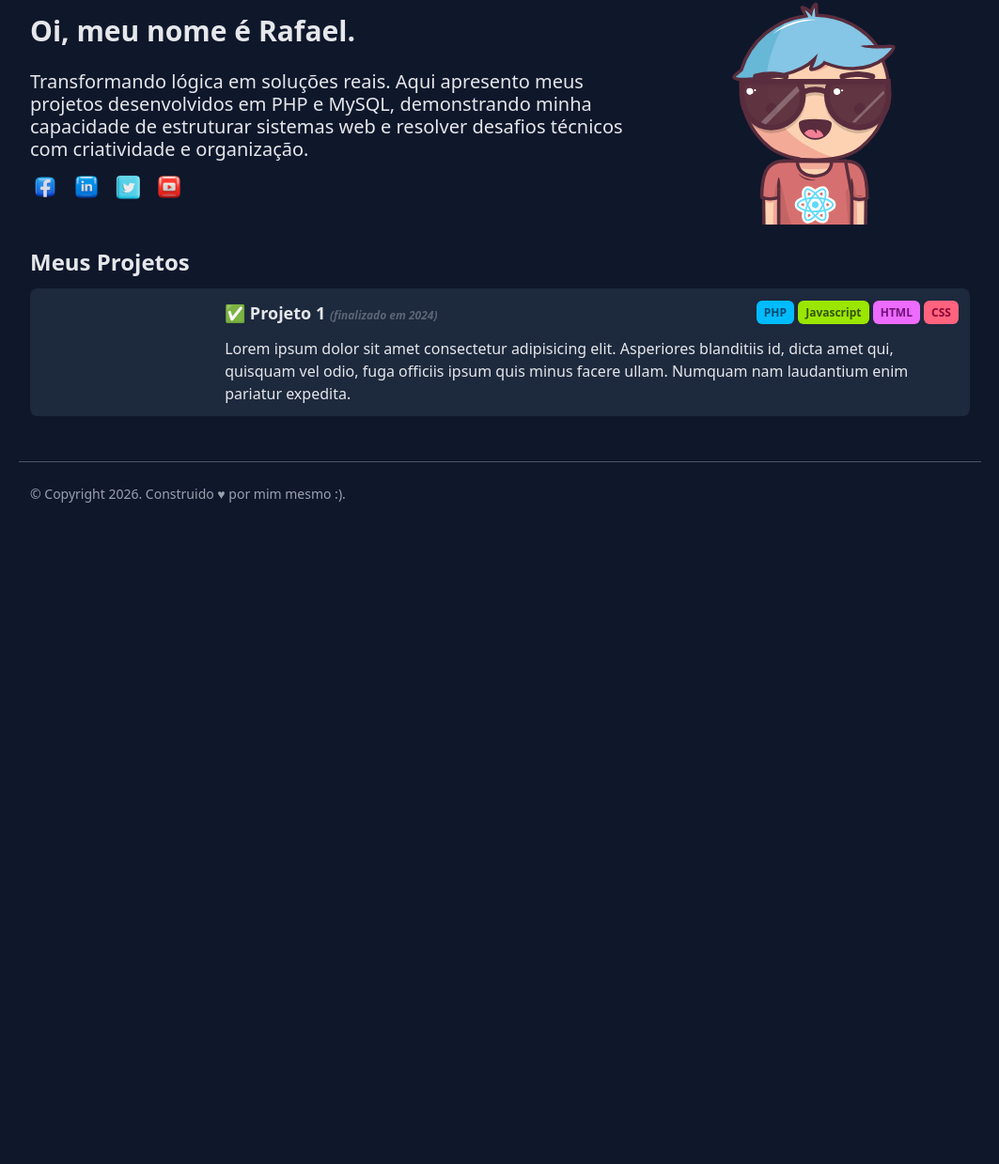
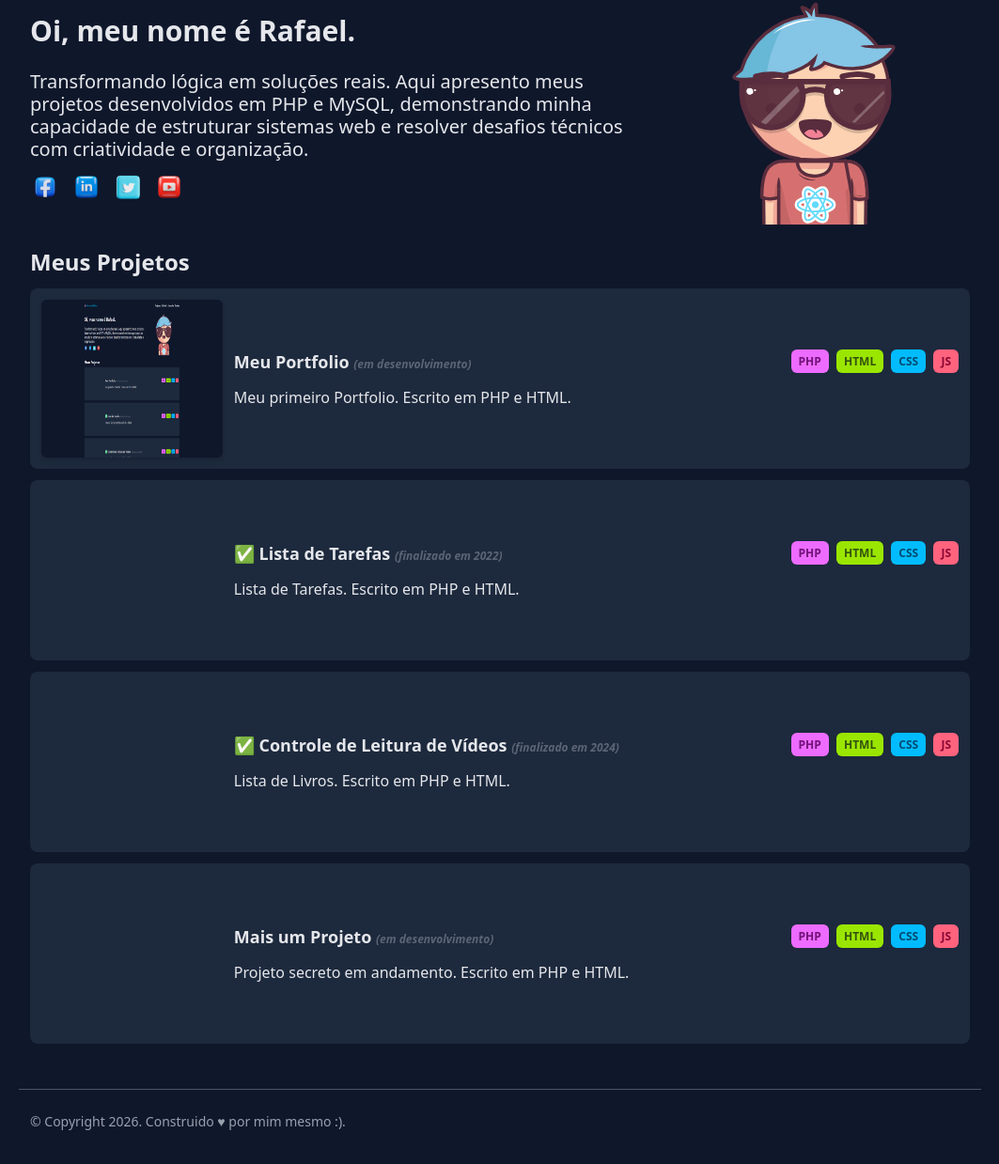
Before and after one commit to rafaumeu/portifolio_php, a PHP site: page / in a window 1280 px wide. Shown: the part 81-1320 px from the top of the page at 94% size, without its empty margins (108-1171 px from the left). Before the commit the page ends 616 px from the top, so only its background shows below. Run offline with PHP 8.4, Linux system fonts and the light colour scheme.

Commit message:
feat(ui): implement dynamic projects list
- Replace static card with dynamic PHP loop rendering
- Add project data structure with status and tech stack
- Implement logic for badge colors and finished state
- Add portfolio project thumbnail asset

```diff
--- a/components/projects.php
+++ b/components/projects.php
@@ -1,19 +1,67 @@
-<div class="flex bg-slate-800 rounded-lg p-3 items-center">
-  <div class="w-1/5"></div>
+<?php
+$projetos = [
+
+  [
+    "titulo" => "Meu Portfolio",
+    "finalizado" => false,
+    "ano" => 2021,
+    "descricao" => "Meu primeiro Portfolio. Escrito em PHP e HTML.",
+    "stack" => ["PHP", "HTML", "CSS", "JS"],
+    "img" => 'img/portfolio.png'
+  ],
+  [
+    "titulo" => "Lista de Tarefas",
+    "finalizado" => true,
+    "ano" => 2022,
+    "descricao" => "Lista de Tarefas. Escrito em PHP e HTML.",
+    "stack" => ["PHP", "HTML", "CSS", "JS"],
+    "img" => ''
+  ],
+  [
+    "titulo" => "Controle de Leitura de Vídeos",
+    "finalizado" => true,
+    "ano" => 2024,
+    "descricao" => "Lista de Livros. Escrito em PHP e HTML.",
+    "stack" => ["PHP", "HTML", "CSS", "JS"],
+    "img" => ''
+  ],
+  [
+    "titulo" => "Mais um Projeto",
+    "finalizado" => false,
+    "ano" => 2025,
+    "descricao" => "Projeto secreto em andamento. Escrito em PHP e HTML.",
+    "stack" => ["PHP", "HTML", "CSS", "JS"],
+    "img" => ''
+  ],
+];
+?>
+<?php foreach ($projetos as $projeto) : ?>
+  <div class="flex bg-slate-800 rounded-lg p-3 items-center space-x-3">
+    <div class="w-1/5 flex items-center justify-middle">
+      <img class="h-42 rounded-md shadow-md bg-slate-900" src="<?= $projeto['img'] ?>">
+    </div>
     <div class="w-4/5 space-y-3">
       <div class="flex gap-3 justify-between">
         <h3 class="text-lg font-semibold">
-        ✅ Projeto 1 <span class="text-xs text-gray-400 opacity-50 italic">(finalizado em 2024)</span>
+          <?php if ($projeto['finalizado']): ?> ✅<?php endif; ?> <?= $projeto['titulo'] ?>
+            <?php if ($projeto['finalizado']): ?>
+              <span class="text-xs text-gray-400 opacity-50 italic">(finalizado em <?= $projeto['ano'] ?>)</span>
+            <?php else: ?>
+              <span class="text-xs text-gray-400 opacity-50 italic">(em desenvolvimento)</span>
+            <?php endif; ?>
         </h3>
-      <div>
-        <span class="bg-sky-400 text-sky-900 rounded-md font-semibold px-2 py-1 text-xs">PHP</span>
-        <span class="bg-lime-400 text-lime-900 rounded-md font-semibold px-2 py-1 text-xs">Javascript</span>
-        <span class="bg-fuchsia-400 text-fuchsia-900 rounded-md font-semibold px-2 py-1 text-xs">HTML</span>
-        <span class="bg-rose-400 text-rose-900 rounded-md font-semibold px-2 py-1 text-xs">CSS</span>
+        <div class="space-x-1">
+          <?php
+          $colors = ['fuchsia', 'lime', 'sky', 'rose', 'amber', 'pink', 'purple', 'indigo', 'teal', 'amber'];
+          foreach ($projeto['stack'] as $position => $tech):
+          ?>
+            <span class="bg-<?= $colors[$position] ?>-400 text-<?= $colors[$position] ?>-900 rounded-md font-semibold px-2 py-1 text-xs"><?= $tech ?></span>
+          <?php endforeach; ?>
         </div>
       </div>
       <p class="leading-6">
-      Lorem ipsum dolor sit amet consectetur adipisicing elit. Asperiores blanditiis id, dicta amet qui, quisquam vel odio, fuga officiis ipsum quis minus facere ullam. Numquam nam laudantium enim pariatur expedita.
+        <?= $projeto['descricao'] ?>
       </p>
     </div>
   </div>
+<?php endforeach; ?>
```
Also changed, not shown: img/portfolio.png (added). Lines whose indentation alone changed are shown as unchanged.
